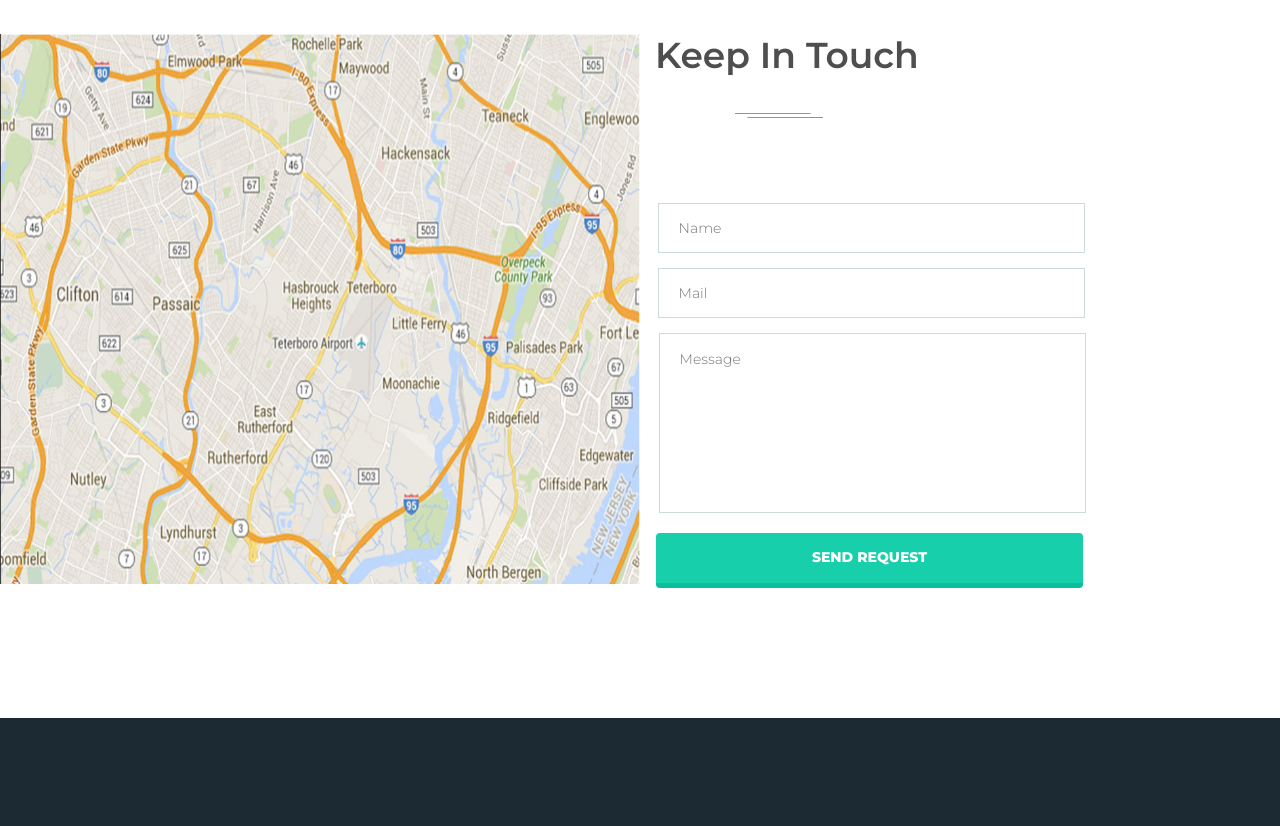
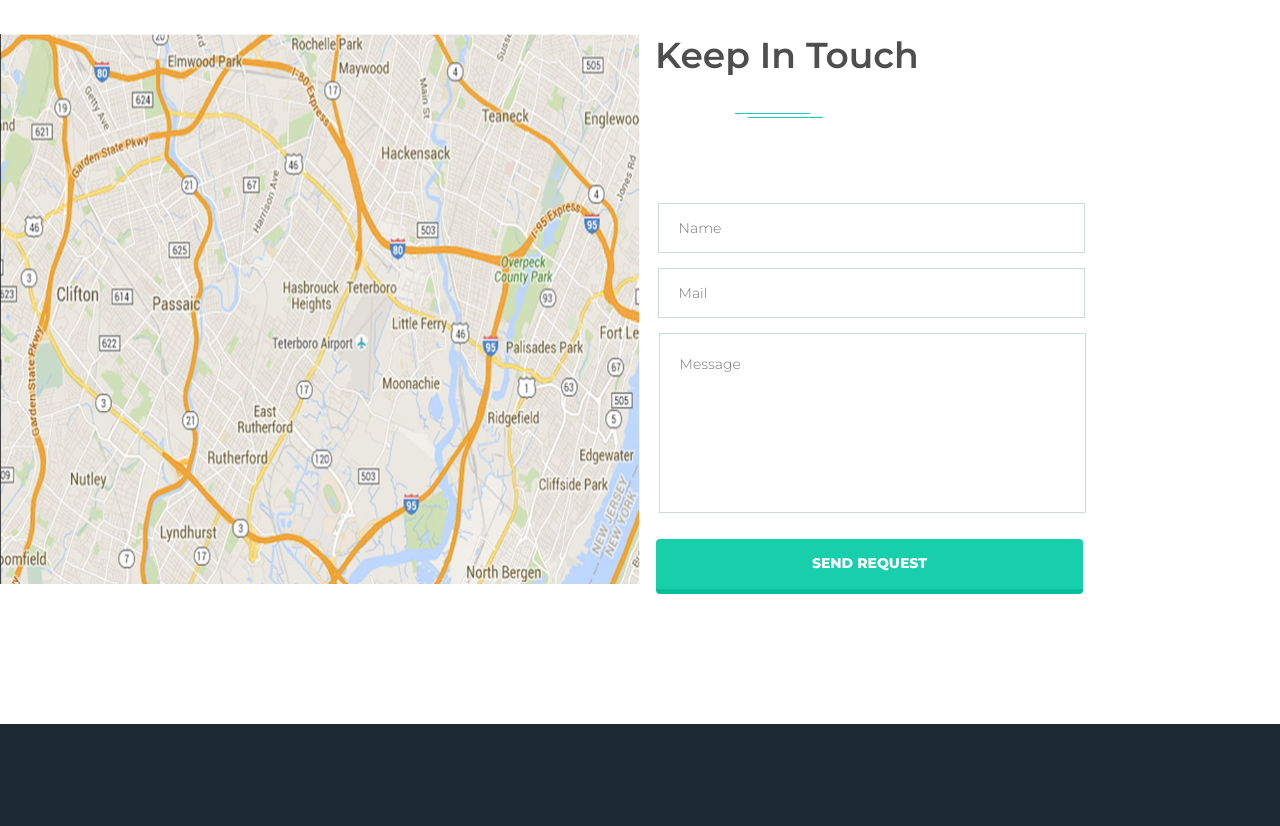
Before and after one commit to tu18199/TheHam, a plain HTML site: page index.html in a window 1280 px wide. Shown: the part 10440-11266 px from the top of the page. Drawn offline with nearby package versions, Linux system fonts and the light colour scheme.

Commit message:
fix textarea

```diff
--- a/assets/css/styles.css
+++ b/assets/css/styles.css
@@ -1144,7 +1144,7 @@ input#mail {
 textarea {
   overflow: auto;
   resize: vertical;
-  padding: 25px 0 0 20px;
+  padding: 20px 0 0 20px;
   width: 70%;
   border: 1px solid #CEDCD9;
   font-size: 14px;
@@ -1156,7 +1156,6 @@ textarea {
 }
 .contact-fa {
   padding: 80px 0 20px 0;
-  line-height: 0;
 }
 button.row {
   width: 70%;
--- a/index.html
+++ b/index.html
@@ -1029,7 +1029,7 @@
                     </div>
                     <div class="message">
                         <label for="message"></label>
-                        <textarea style="resize: none;" type="message" id="message" name="message" placeholder="Message"></textarea>
+                        <textarea style="resize: none;" id="message" name="message" placeholder="Message"></textarea>
                     </div>
                     </div>
                         <button class="row" type="submit">SEND REQUEST</button>
```
